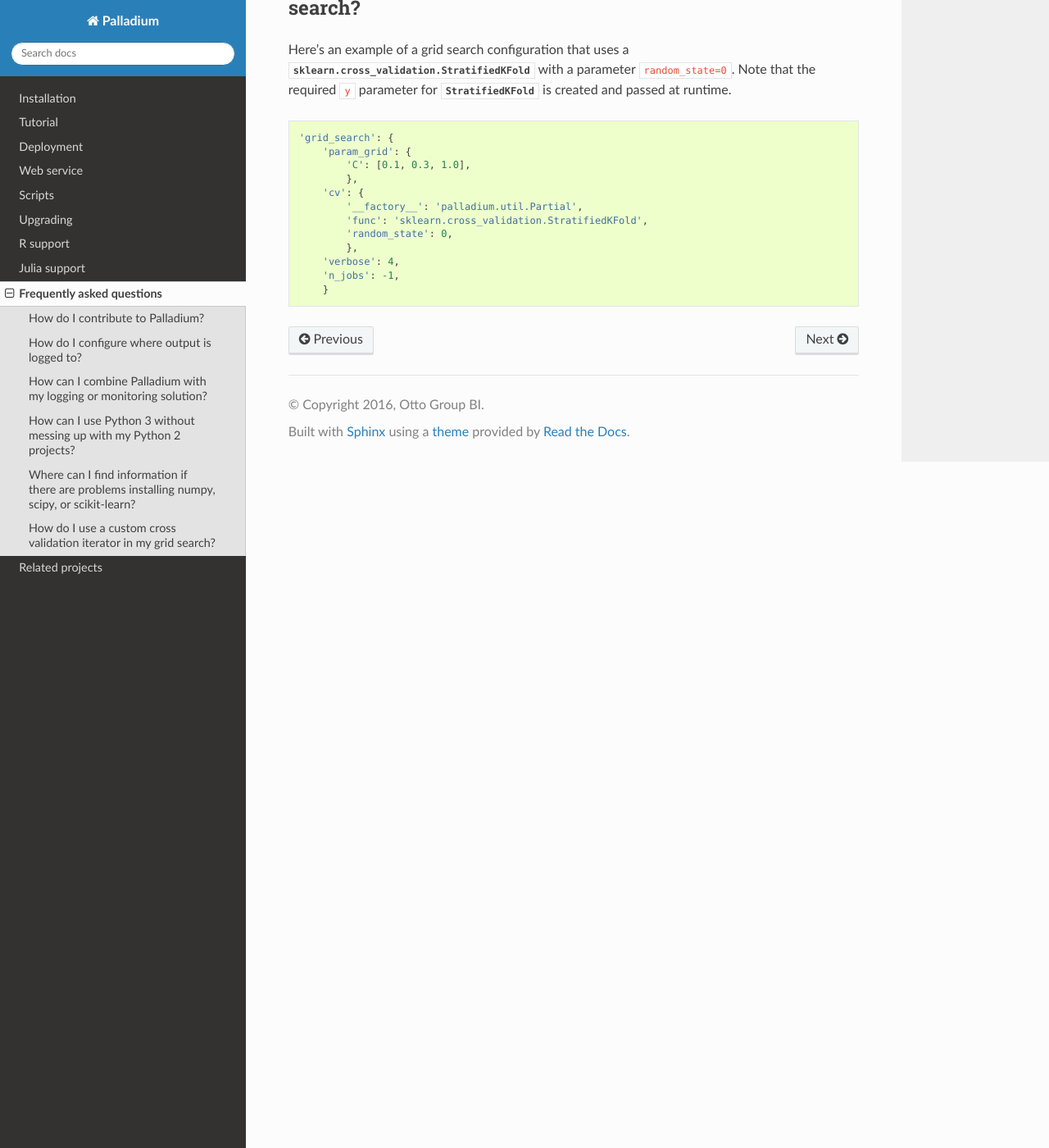
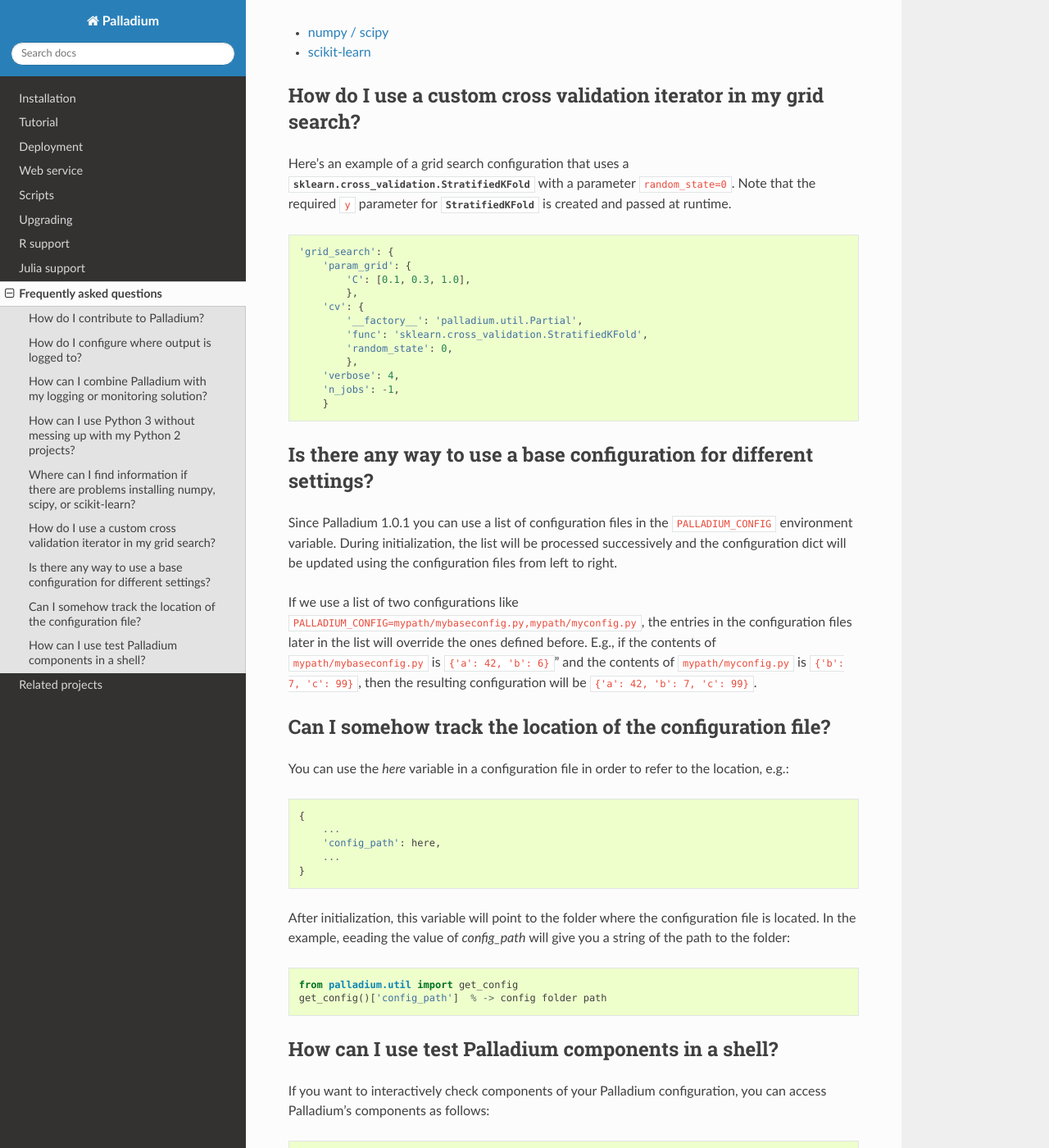
Before and after one commit to ottogroup/palladium, a Sphinx documentation site: the page built from docs/user/faq.rst, in a window 1280 px wide and 1400 px high, scrolled down 2738 px. Shown: the whole window at 82% size. Built offline with Sphinx 7.4.7 and the Read the Docs theme 2.0.0, drawn with Linux system fonts in a browser that asks for light colours; pages that are not in the unit, such as notebooks, are missing from menus; some of the changed text lies outside the part shown.

Commit message:
Updated documentation

```diff
--- a/docs/user/faq.rst
+++ b/docs/user/faq.rst
@@ -96,7 +104,8 @@ If you use the default Python version, you could use `virtualenv`:
 #. virtualenv -p /usr/local/bin/python3 palladium
 #. source <virtual_env_folder>/palladium/bin/activate
 
-If you use Anaconda, you can use the conda environments which can be created and activated as follows:
+If you use Anaconda, you can use the conda environments which can be
+created and activated as follows:
 
 #. conda create -n palladium python=3 anaconda
 #. source activate palladium
@@ -124,7 +133,9 @@ Where can I find information if there are problems installing numpy, scipy, or s
 
 In the general case, the installation should work without problems if
 you are using Anaconda or have already installed these packages as
-provided with your operating system's distribution. In case there are problems during installation, we refer to the installation instructions of these projects:
+provided with your operating system's distribution. In case there are
+problems during installation, we refer to the installation
+instructions of these projects:
 
 * `numpy / scipy <http://www.scipy.org/install.html>`_
 * `scikit-learn <http://scikit-learn.org/stable/install.html>`_
@@ -152,3 +163,89 @@ passed at runtime.
         'verbose': 4,
         'n_jobs': -1,
         }
+
+Is there any way to use a base configuration for different settings?
+====================================================================
+
+Since Palladium 1.0.1 you can use a list of configuration files in the
+``PALLADIUM_CONFIG`` environment variable. During initialization, the
+list will be processed successively and the configuration dict will be
+updated using the configuration files from left to right.
+
+If we use a list of two configurations like
+``PALLADIUM_CONFIG=mypath/mybaseconfig.py,mypath/myconfig.py``, the
+entries in the configuration files later in the list will override the
+ones defined before. E.g., if the contents of
+``mypath/mybaseconfig.py`` is ``{'a': 42, 'b': 6}``" and the contents
+of ``mypath/myconfig.py`` is ``{'b': 7, 'c': 99}``, then the resulting
+configuration will be ``{'a': 42, 'b': 7, 'c': 99}``.
+
+
+Can I somehow track the location of the configuration file?
+===========================================================
+
+You can use the `here` variable in a configuration file in order to
+refer to the location, e.g.:
+
+.. code-block:: python
+
+    {
+	...
+	'config_path': here,
+	...
+    }
+
+After initialization, this variable will point to the folder where the
+configuration file is located. In the example, eeading the value of
+`config_path` will give you a string of the path to the folder:
+
+.. code-block:: python
+
+    from palladium.util import get_config
+    get_config()['config_path']  % -> config folder path
+
+
+How can I use test Palladium components in a shell?
+===================================================
+
+If you want to interactively check components of your Palladium
+configuration, you can access Palladium's components as follows:
+
+.. code-block:: python
+
+    from palladium.util import initialize_config
+
+    config = initialize_config(__mode__='fit')
+    model = config['model']  # get model
+    X, y = config['dataset_loader_train']()  # load training data
+    # ...
+
+You can also load the configuration to an interactive shell and access
+the components directly:
+
+.. code-block:: python
+
+    from code import InteractiveConsole
+    from pprint import pformat
+
+    from palladium.util import initialize_config
+
+    if __name__ == "__main__":
+	config = initialize_config(__mode__='fit')
+	banner = 'Palladium config:\n{}'.format(pformat(config))
+	InteractiveConsole(config).interact(banner=banner)
+
+
+In the interactive console, loading data and fitting a model can be
+done like this:
+
+.. code-block:: python
+
+    X, y = dataset_loader_train()
+    model.fit(X, y)
+
+
+.. note::
+
+  Make sure, the ``PALLADIUM_CONFIG`` environment variable is pointing
+  to a valid configuration file.
```
Also changed, not shown: other parts of docs/user/faq.rst (+16 -8 lines), docs/user/tutorial.rst (+12 -0 lines).
